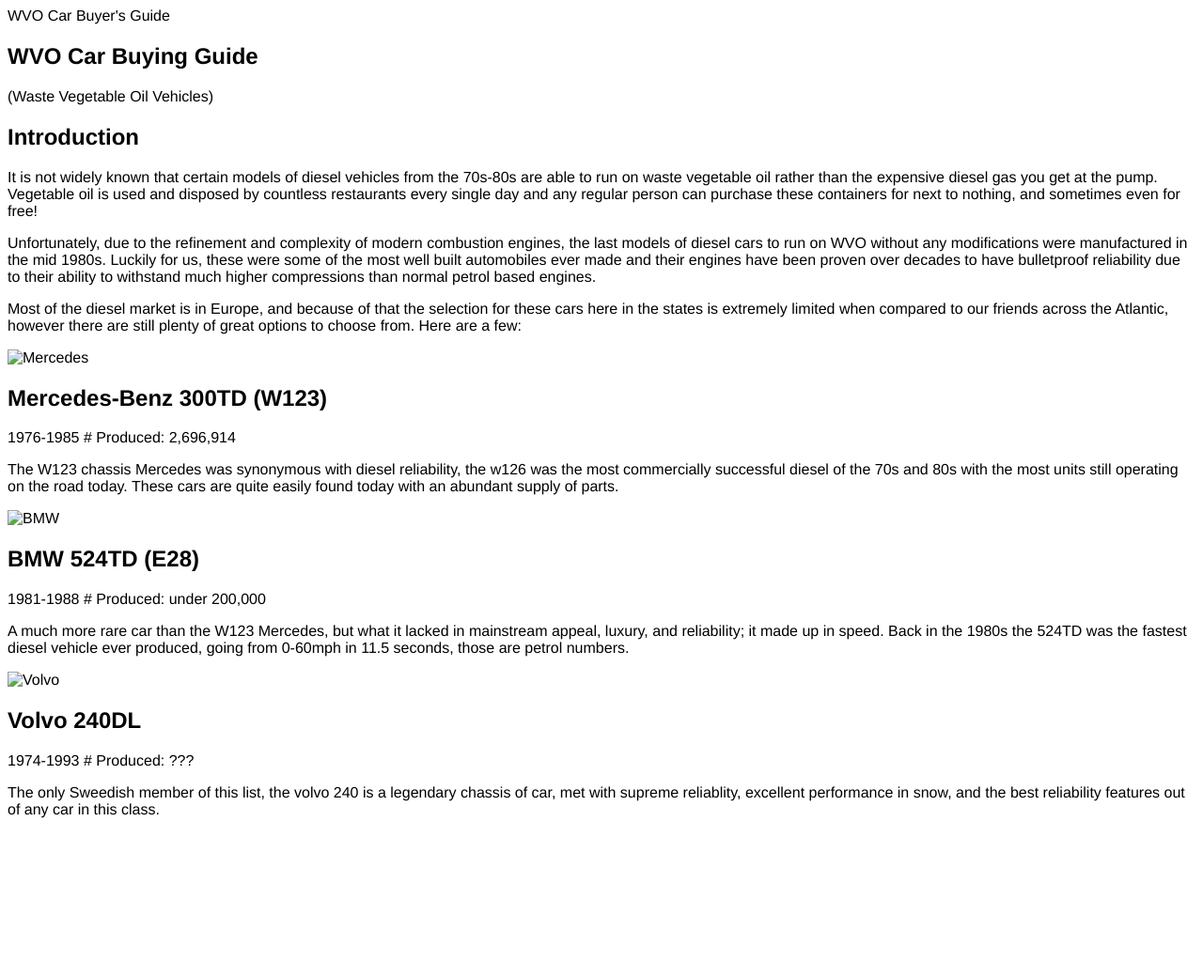
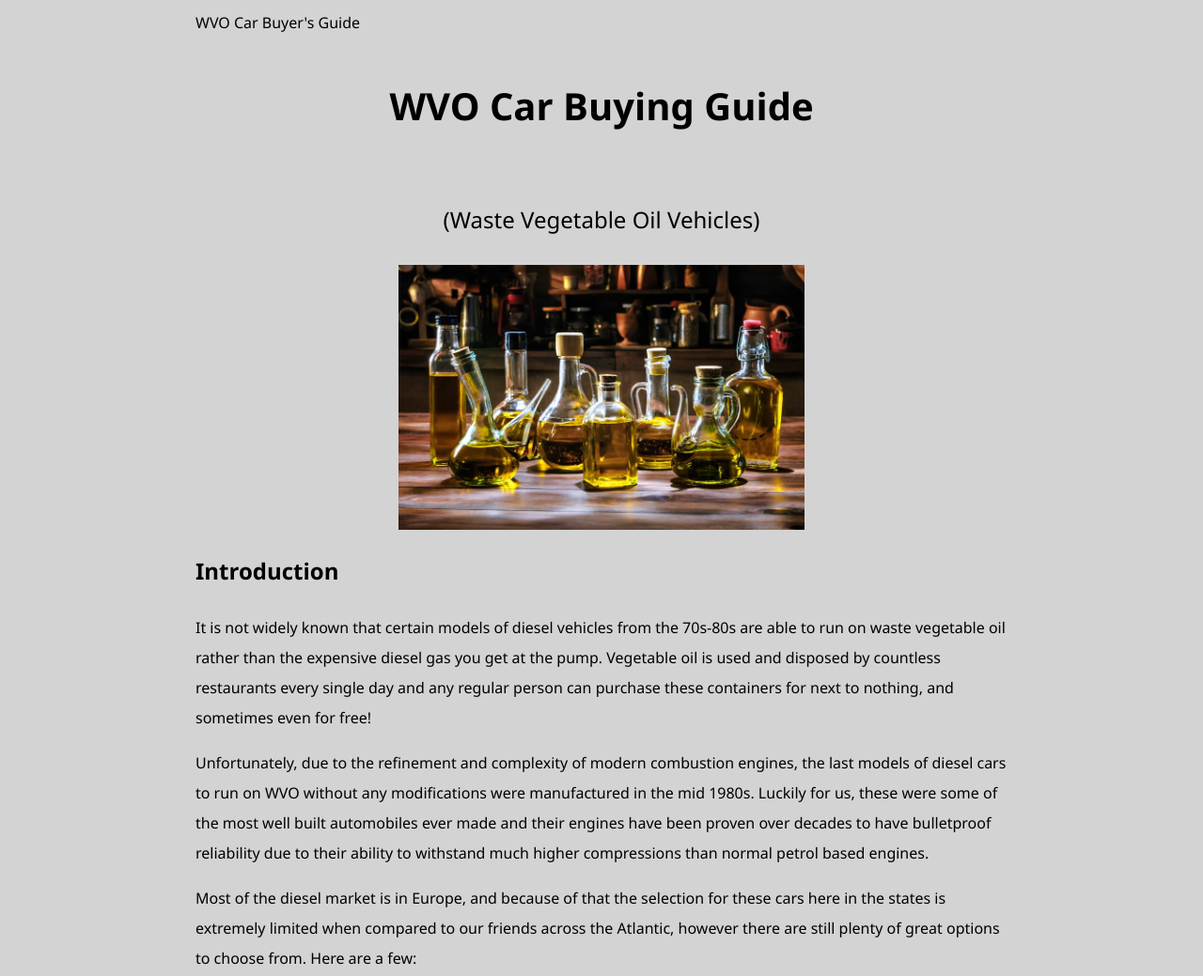
Before and after one commit to nolngo/Single-Page, a plain HTML site: page index.html in a window 1280 px wide. Shown: the top 1039 px of the page at 94% size. Before the commit the page ends 887 px from the top, so only its background shows below. Drawn offline with Linux system fonts and the light colour scheme.

Commit message:
added tons of CSS and images

```diff
--- a/Resources/style.css
+++ b/Resources/style.css
@@ -1,4 +1,27 @@
-html,body {
-    font-family: helvetica;
-    display: block
+html {
+    font-family: 'Segoe UI', Tahoma, Geneva, Verdana, sans-serif;
+    display: block;
+    margin-left: 200px;
+    margin-right: 200px;
+    background-color: lightgrey;
 }
+body {
+    line-height: 2;
+}
+header {
+    display: flex;
+    flex-direction: column;
+    align-items: center;
+}
+header h1{
+    font-size: 40px;
+}
+header p{
+    font-size: 24px;
+}
+img {
+    display: block;
+    margin-left: auto;
+    margin-right: auto;
+    width: 50%;
+}
--- a/index.html
+++ b/index.html
@@ -7,11 +7,12 @@
     <title>WVO Car Buyer's Guide</title>
 </head>
 <article>
-<body>
     <header>
         <h1>WVO Car Buying Guide</h1>
         <p>(Waste Vegetable Oil Vehicles)</p>
     </header>
+    <body>
+        <img src=Resources/Images/oil.jpg alt="Oil">
     <section class = “intro”>
         <h2>Introduction</h2>
         <p>It is not widely known that certain models of diesel vehicles from the 70s-80s are able to run on waste vegetable oil rather than the expensive diesel gas you get at the pump. Vegetable oil is used and disposed by countless restaurants every single day and any regular person can purchase these containers for next to nothing, and sometimes even for free!</p>
@@ -19,20 +20,23 @@
         <p>Most of the diesel market is in Europe, and because of that the selection for these cars here in the states is extremely limited when compared to our friends across the Atlantic, however there are still plenty of great options to choose from. Here are a few: </p>
     </section>
     <section class = “cars”>
-        <img src=“Resources/Images/mercedes.jpg” alt=Mercedes>
         <h2>Mercedes-Benz 300TD (W123)</h2>
-        <div id = “stats”><p>1976-1985  # Produced: 2,696,914<p></div>
+        <div id = “stats”><p>1976-1985  # Produced: 2,696,914</p></div>
         <p>The W123 chassis Mercedes was synonymous with diesel reliability, the w126 was the most commercially successful diesel of the 70s and 80s with the most units still operating on the road today. These cars are quite easily found today with an abundant supply of parts.</p>
+        <img src=Resources/Images/mercedes.jpg alt=Mercedes>
 
-        <img src=“Resources.Images/BMW.jpg” alt=BMW>
+
         <h2>BMW 524TD (E28)</h2>
-        <div id = “stats”><p>1981-1988  # Produced: under 200,000<p></div>
+        <div id = “stats”><p>1981-1988  # Produced: under 200,000</p></div>
         <p>A much more rare car than the W123 Mercedes, but what it lacked in mainstream appeal, luxury, and reliability; it made up in speed. Back in the 1980s the 524TD was the fastest diesel vehicle ever produced, going from 0-60mph in 11.5 seconds, those are petrol numbers.</p>
+        <img src=Resources\Images\BMW.jpg alt=BMW>
 
-        <img src=“Resources/Images/volvo.jpg” alt=Volvo>
+
         <h2>Volvo 240DL</h2>
-        <div id = “stats”><p>1974-1993  # Produced: ???<p></div>
+        <div id = “stats”><p>1974-1993  # Produced: ???</p></div>
         <p>The only Sweedish member of this list, the volvo 240 is a legendary chassis of car, met with supreme reliablity, excellent performance in snow, and the best reliability features out of any car in this class.</p>
+        <img src=Resources/Images/volvo.jpg alt=Volvo>
+
 </body>
 </article>
 </html>
```
Also changed, not shown: Resources/Images/BMW.jpg (added), Resources/Images/mercedes.jpg (added), Resources/Images/oil.jpg (added), Resources/Images/volvo.jpg (added).
